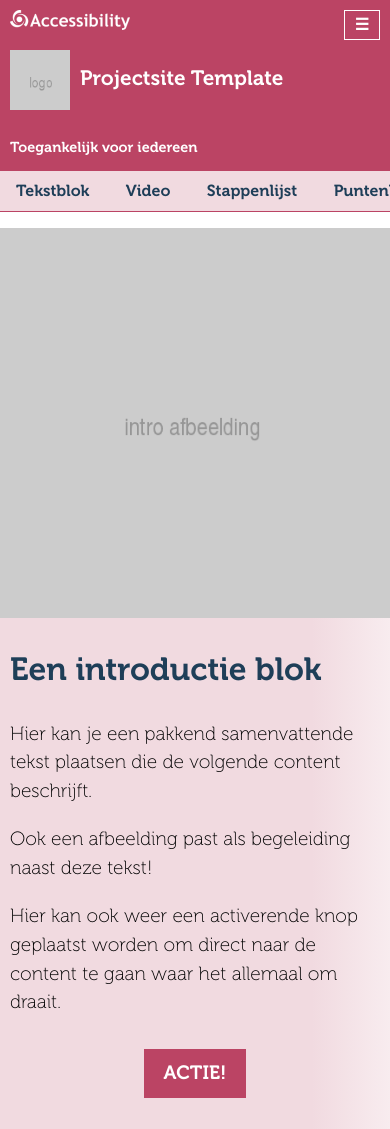
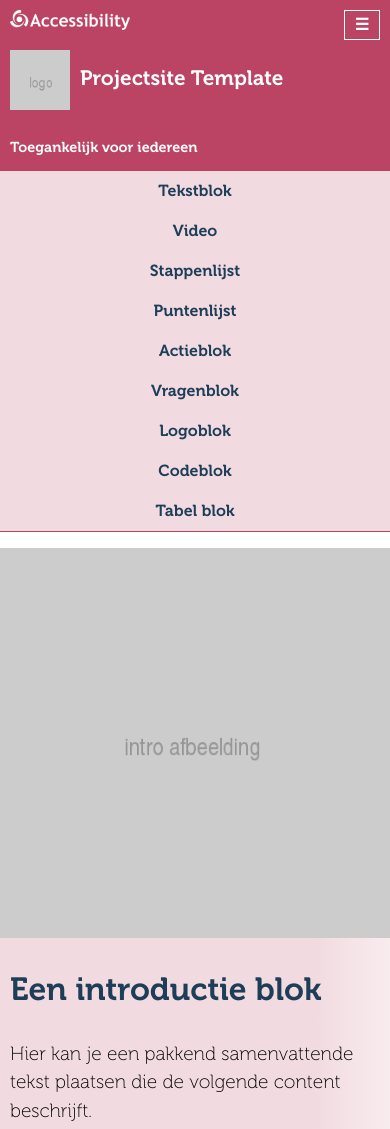
Before and after one commit to AccessibilityNL/accessibility-projectsite-template, a PHP site: page /voorbeeld-content/ in a window 390 px wide. Shown: the top 1129 px of the page. Run offline with PHP 8.4, Linux system fonts and the light colour scheme.

Commit message:
Update submenu styling

```diff
--- a/css/style.css
+++ b/css/style.css
@@ -178,7 +178,9 @@ nav.sub
 	nav.sub ul
 	{
 		list-style-type: none;
-		display: block;
+		display: flex;
+    flex-wrap: wrap;
+    justify-content: flex-start;
 		margin: 0;
 		padding: 0;
 		white-space: nowrap;
@@ -186,6 +188,9 @@ nav.sub
 	}
 		nav.sub ul li
 		{
+      flex-basis: auto;
+      flex-grow: 0;
+      flex-shrink: 1;
 			margin: 0;
 			padding: 0;
 			display: inline-block;
@@ -941,6 +946,17 @@ section.afbeelding
 					padding: 10px;
 				}
 
+  nav.sub ul {
+    flex-direction: column;
+    flex-wrap: nowrap;
+    align-items: center;
+  }
+
+  nav.sub ul > li {
+    width: 100%;
+    text-align: center;
+  }
+
 	.overlay
 	{
 		display: block;
```
